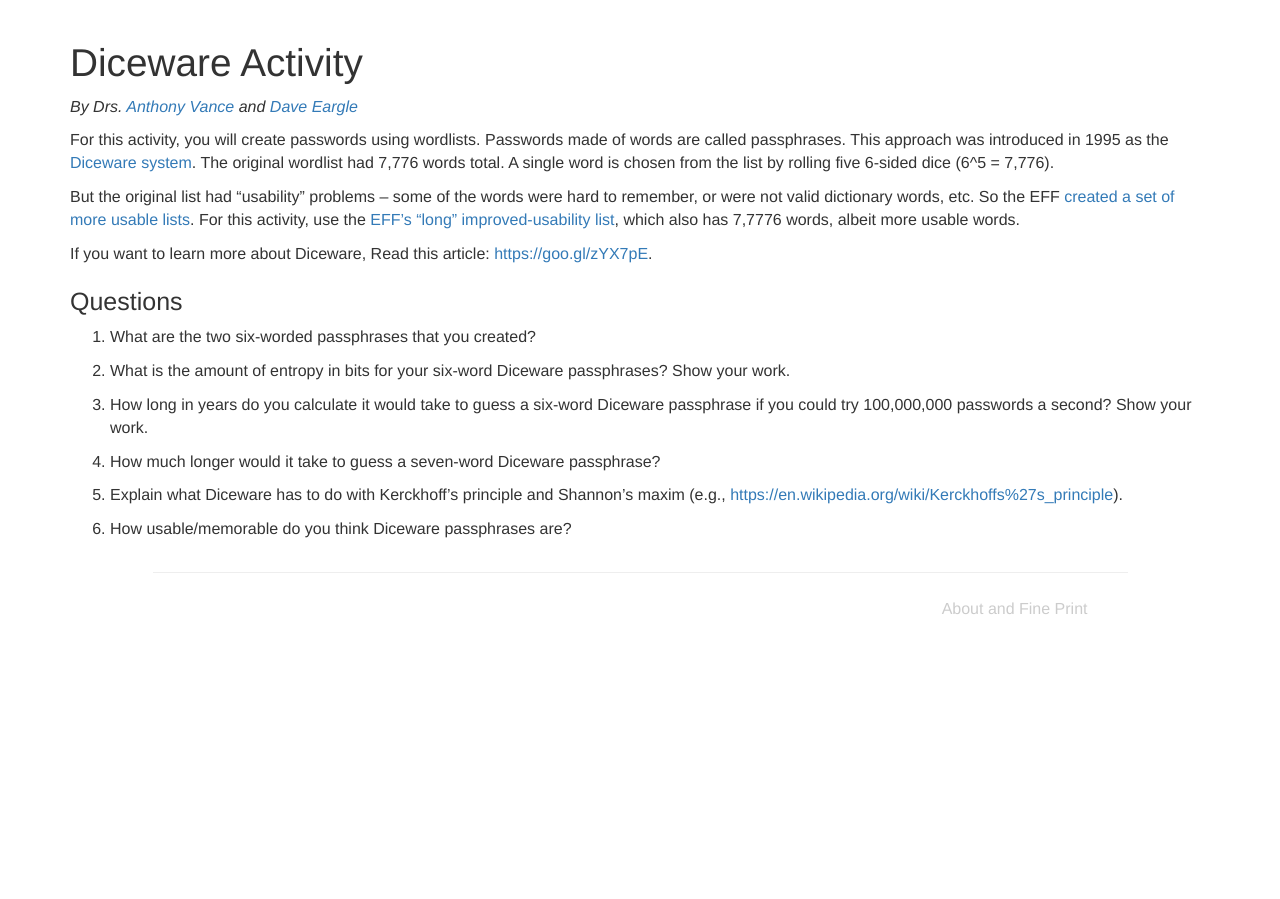
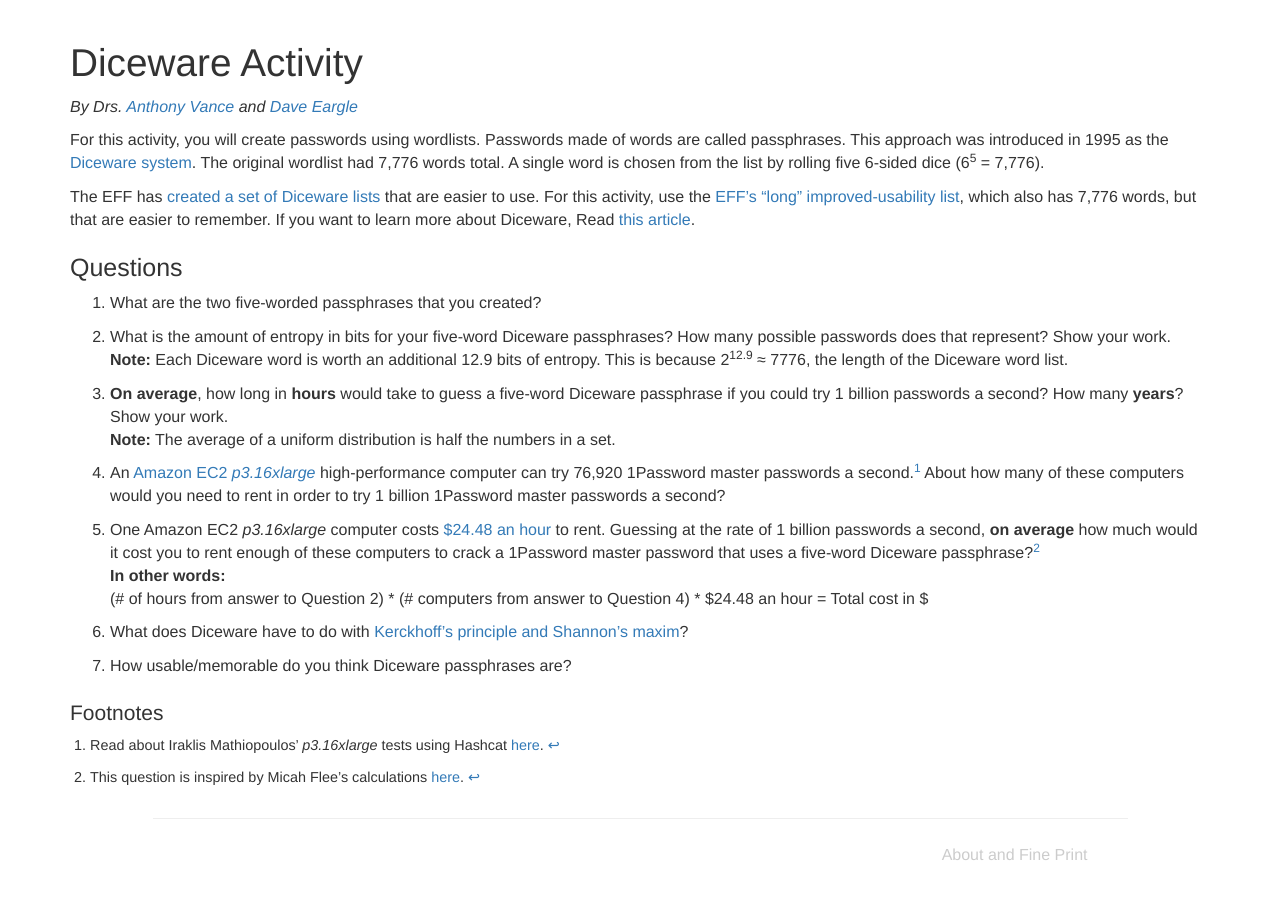
Before and after one commit to security-assignments/security-assignments.github.io, a Jekyll site: the page built from _activities/diceware.md, in a window 1280 px wide. Built offline with Jekyll 4.4.1, drawn with Linux system fonts in a browser that asks for light colours.

Commit message:
Updated Diceware activity

```diff
--- a/_activities/diceware.md
+++ b/_activities/diceware.md
@@ -3,25 +3,31 @@ title: Diceware Activity
 description: An exercise creating passphrases using the EFF's long improved-usability list.
 ---
 
-For this activity, you will create passwords using wordlists. Passwords made of words are called passphrases. This approach was introduced in 1995 as the [Diceware system](http://world.std.com/~reinhold/diceware.html).
-The original wordlist had 7,776 words total. A single word is chosen from the list by rolling five 6-sided dice (6^5 = 7,776).
+For this activity, you will create passwords using wordlists. Passwords made of words are called passphrases. This approach was introduced in 1995 as the [Diceware system](http://world.std.com/~reinhold/diceware.html). The original wordlist had 7,776 words total. A single word is chosen from the list by rolling five 6-sided dice (6<sup>5</sup> = 7,776).
 
-But the original list had "usability" problems -- some of the words were hard to remember, or were not valid dictionary words, etc.
-So the EFF [created a set of more usable lists](https://www.eff.org/deeplinks/2016/07/new-wordlists-random-passphrases). For this activity, use the [EFF's
-"long" improved-usability list](https://www.eff.org/files/2016/07/18/eff_large_wordlist.txt), which also has 7,7776 words, albeit more usable words.
-
-If you want to learn more about Diceware, Read this article: [https://goo.gl/zYX7pE](https://goo.gl/zYX7pE).
+The EFF has [created a set of Diceware lists](https://www.eff.org/deeplinks/2016/07/new-wordlists-random-passphrases) that are easier to use. For this activity, use the [EFF's "long" improved-usability list](https://www.eff.org/files/2016/07/18/eff_large_wordlist.txt), which also has 7,776 words, but that are easier to remember. If you want to learn more about Diceware, Read [this article](https://theintercept.com/2015/03/26/passphrases-can-memorize-attackers-cant-guess/).
 
 ## Questions
 
-1. What are the two six-worded passphrases that you created?
+1. What are the two five-worded passphrases that you created?
 
-1. What is the amount of entropy in bits for your six-word Diceware passphrases? Show your work.
+1. What is the amount of entropy in bits for your five-word Diceware passphrases? How many possible passwords does that represent? Show your work. **Note:** Each Diceware word is worth an additional 12.9 bits of entropy. This is because 2<sup>12.9</sup> ≈ 7776, the length of the Diceware word list.
 
-1. How long in years do you calculate it would take to guess a six-word Diceware passphrase if you could try 100,000,000 passwords a second? Show your work.
+1. **On average**, how long in **hours** would take to guess a five-word Diceware passphrase if you could try 1 billion passwords a second? How many **years**? Show your work.
+**Note:** The average of a uniform distribution is half the numbers in a set.
 
-1. How much longer would it take to guess a seven-word Diceware passphrase?
+1. An [Amazon EC2 *p3.16xlarge*](https://aws.amazon.com/ec2/instance-types/p3/) high-performance computer can try 76,920 1Password master passwords a second.[^1] About how many of these computers would you need to rent in order to try 1 billion 1Password master passwords a second?
 
-1. Explain what Diceware has to do with Kerckhoff’s principle and Shannon’s maxim (e.g., [https://en.wikipedia.org/wiki/Kerckhoffs%27s_principle](https://en.wikipedia.org/wiki/Kerckhoffs%27s_principle)).
+1. One Amazon EC2 *p3.16xlarge* computer costs [$24.48 an hour](https://aws.amazon.com/ec2/instance-types/p3/) to rent. Guessing at the rate of 1 billion passwords a second, **on average** how much would it cost you to rent enough of these computers to crack a 1Password master password that uses a five-word Diceware passphrase?[^2]
+**In other words:**
+(# of hours from answer to Question 2) * (# computers from answer to Question 4) * $24.48 an hour = Total cost in $
+
+
+1. What does Diceware have to do with [Kerckhoff’s principle and Shannon’s maxim](https://en.wikipedia.org/wiki/Kerckhoffs%27s_principle)?
 
 1. How usable/memorable do you think Diceware passphrases are?
+
+### Footnotes
+
+[^1]: Read about Iraklis Mathiopoulos' *p3.16xlarge* tests using Hashcat [here](https://medium.com/@iraklis/running-hashcat-v4-0-0-in-amazons-aws-new-p3-16xlarge-instance-e8fab4541e9b).
+[^2]: This question is inspired by Micah Flee's calculations [here](https://github.com/micahflee/passphraseme/blob/master/README.md#strength-of-passphrases).
```
